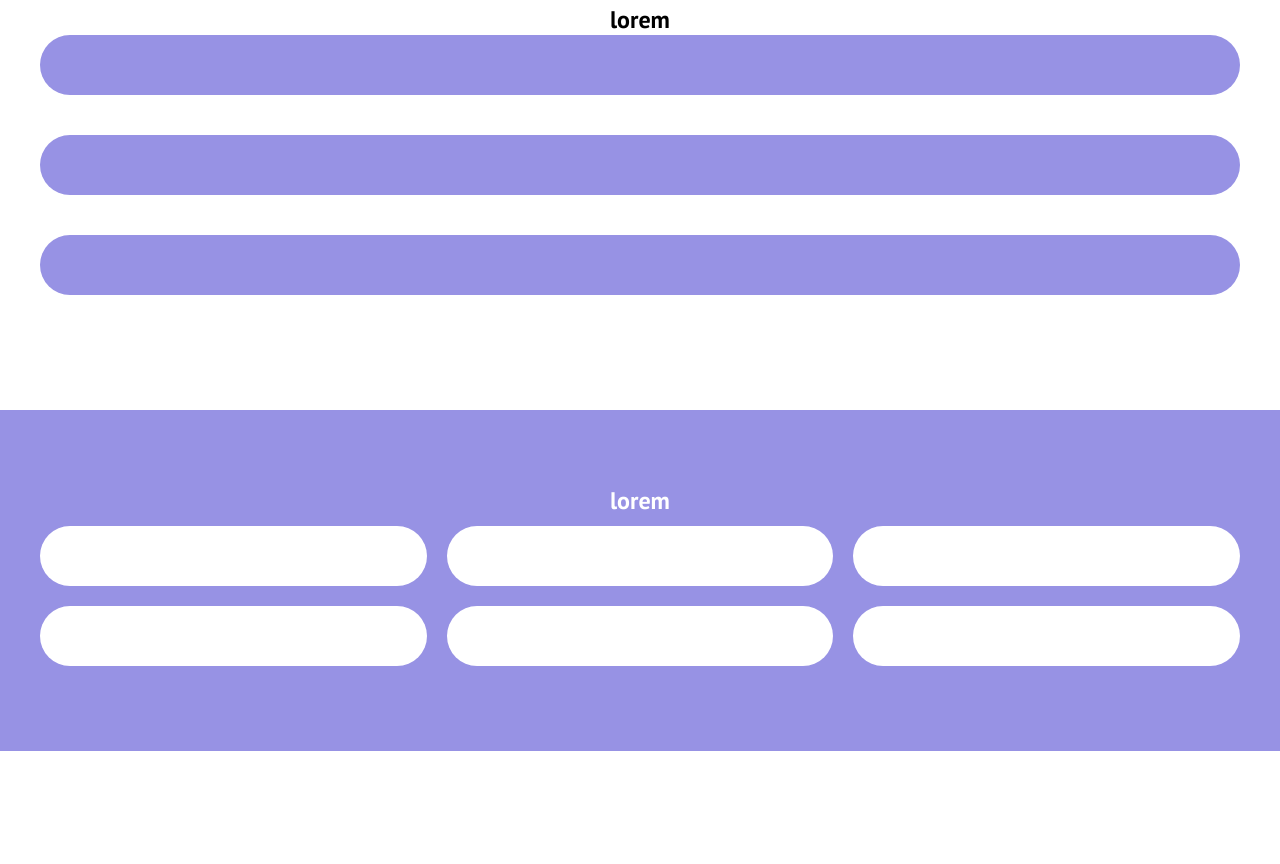
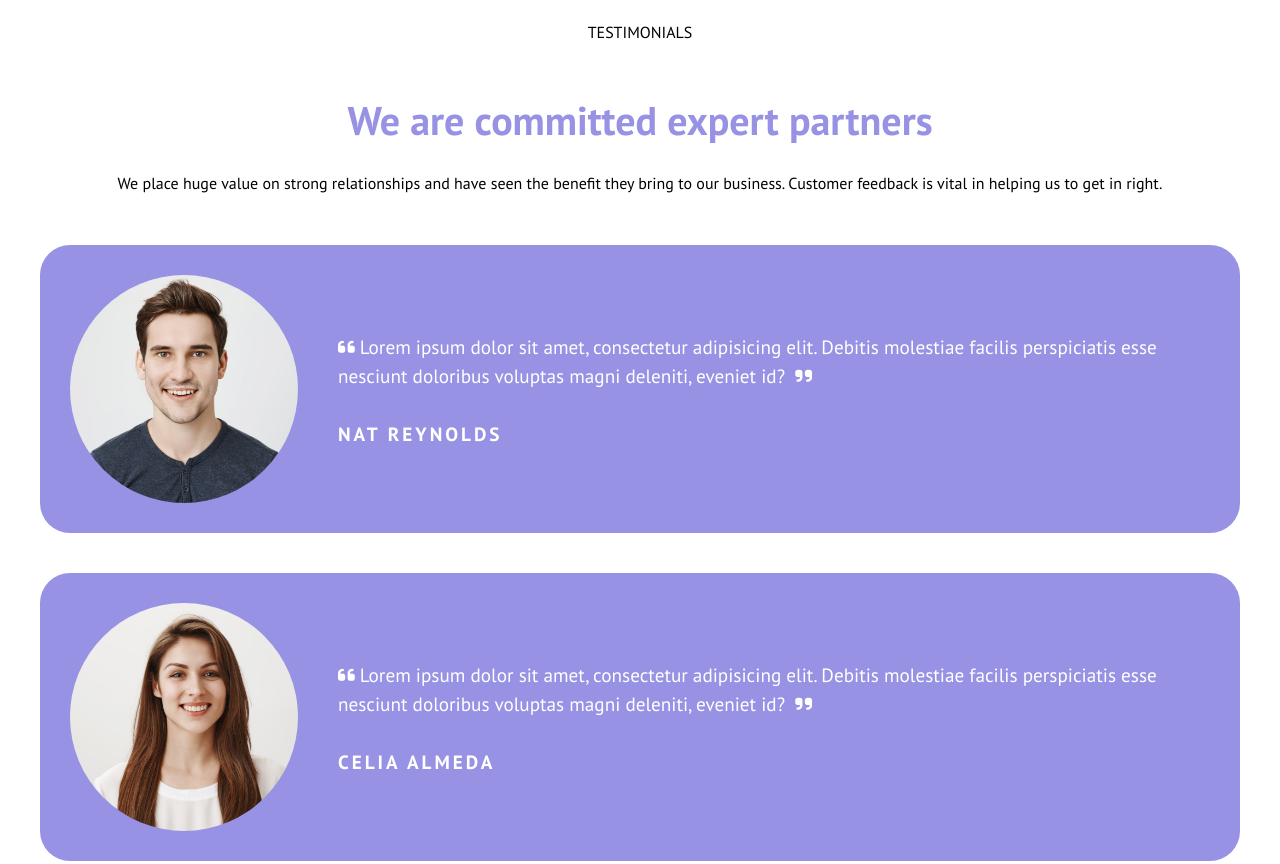
Before and after one commit to carloeusebi/htmlcss-responsive-layout, a plain HTML site: page index.html in a window 1280 px wide. Shown: the part 1840-2704 px from the top of the page. Drawn offline with Linux system fonts and the light colour scheme.

Commit message:
Completed testimonials section

```diff
--- a/index.html
+++ b/index.html
@@ -137,10 +137,44 @@
         <!-- # third section -->
         <section id="testimonials">
             <div class="container">
-                <h2>lorem</h2>
-                <div class="card"></div>
-                <div class="card"></div>
-                <div class="card"></div>
+                <div class="testimonials-header">
+                    <p>TESTIMONIALS</p>
+                    <h2>We are committed expert partners</h2>
+                    <p>
+                        We place huge value on strong relationships and have seen the benefit they bring to our business. Customer feedback is vital in helping us to get in right.
+                    </div>
+                    </p>
+
+                <!-- testimonials cards -->
+                <div class="card">
+                    <img src="img/testimonial1.jpg" alt="Nat Reynolds profile pic">
+                    <div class="testimonials-text">
+                        <p>Lorem ipsum dolor sit amet, consectetur adipisicing elit. Debitis molestiae facilis perspiciatis esse nesciunt doloribus voluptas magni deleniti, eveniet id?
+                        </p>
+                        <strong>Nat Reynolds</strong>
+                    </div>
+                </div>
+
+                <!-- testimonials cards -->
+                <div class="card">
+                    <img src="img/testimonial2.jpg" alt="Celia Almeda profile pic">
+                    <div class="testimonials-text">
+                        <p>Lorem ipsum dolor sit amet, consectetur adipisicing elit. Debitis molestiae facilis perspiciatis esse nesciunt doloribus voluptas magni deleniti, eveniet id?
+                        </p>
+                        <strong>Celia Almeda</strong>
+                    </div>
+                </div>
+
+                <!-- testimonials cards -->
+                <div class="card">
+                    <img src="img/testimonial3.jpg" alt="Bob Roberts profile pic">
+                    <div class="testimonials-text">
+                        <p>Lorem ipsum dolor sit amet, consectetur adipisicing elit. Debitis molestiae facilis perspiciatis esse nesciunt doloribus voluptas magni deleniti, eveniet id?
+                        </p>
+                        <strong>Bob Roberts</strong>
+                    </div>
+                </div>
+
             </div>
         </section>
 
--- a/styles/styles.css
+++ b/styles/styles.css
@@ -35,7 +35,9 @@ li{
 }
 
 h2{
+    font-size: 2.5rem;
     text-align: center;
+    margin-bottom: 25px;
 }
 
 h3{
@@ -46,6 +48,10 @@ h3{
 img{
     display: block;
     max-width: 100%;
+}
+
+p{
+    line-height: 1.5;
 }
 
 /* ! utilities */
@@ -108,6 +114,10 @@ main section:nth-child(even) .card{
     background-color: #fff;
 }
 
+main section:nth-child(odd) h2{
+    color: var(--secondary-color);
+}
+
 .col{
     padding: 25px 0 0;
 }
@@ -132,7 +142,6 @@ main section:nth-child(even) .card{
 #app p{
     color: #555;
     font-weight: bold;
-    line-height: 1.5;
     margin-bottom: 30px;
 }
 
@@ -188,6 +197,43 @@ main section:nth-child(even) .card{
 }
 
 /* # section 4 */
+#testimonials .testimonials-header p{
+    text-align: center;
+    margin-bottom: 50px;
+}
+
+#testimonials img{
+    aspect-ratio: 1 / 1;
+    border-radius: 100%;
+    object-fit: cover;
+    padding: 30px;
+}
+
+#testimonials strong{
+    display: block;
+    text-transform: uppercase;
+    letter-spacing: 3px;
+    margin-top: 30px;
+}
+
+#testimonials .card{
+    color: white;
+    font-size: 1.2rem;
+}
+
+#testimonials .card p::before{
+    content: '\f10d';
+    font: var(--fa-font-solid);
+    padding-right: 5px;
+}
+
+#testimonials .card p::after{
+    content: '\f10e';
+    font: var(--fa-font-solid);
+    padding-left: 5px;
+}
+
+
 /* # section 5 */
 /* # section 6 */
 
@@ -223,6 +269,23 @@ footer{
     #about-us .col{
         flex-basis: 50%;
         padding: 10px;
+    }
+
+    #testimonials .card{
+        display: flex;
+        text-align: left;
+    }
+
+    #testimonials img{
+        width: 20%;
+        padding: 0;
+    }
+
+    #testimonials .testimonials-text{
+        display: flex;
+        flex-direction: column;
+        justify-content: center;
+        padding-left: 40px;
     }
 }
 
```
